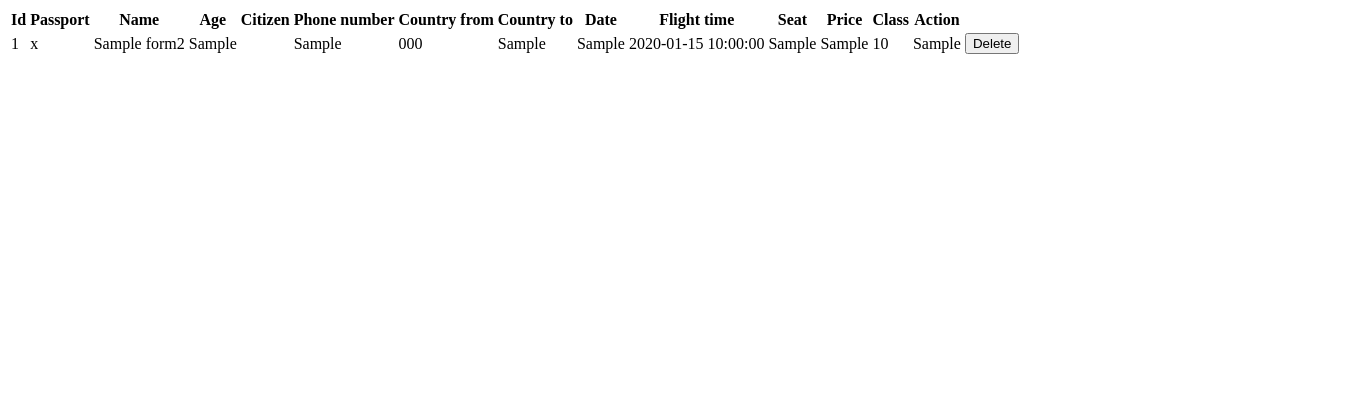
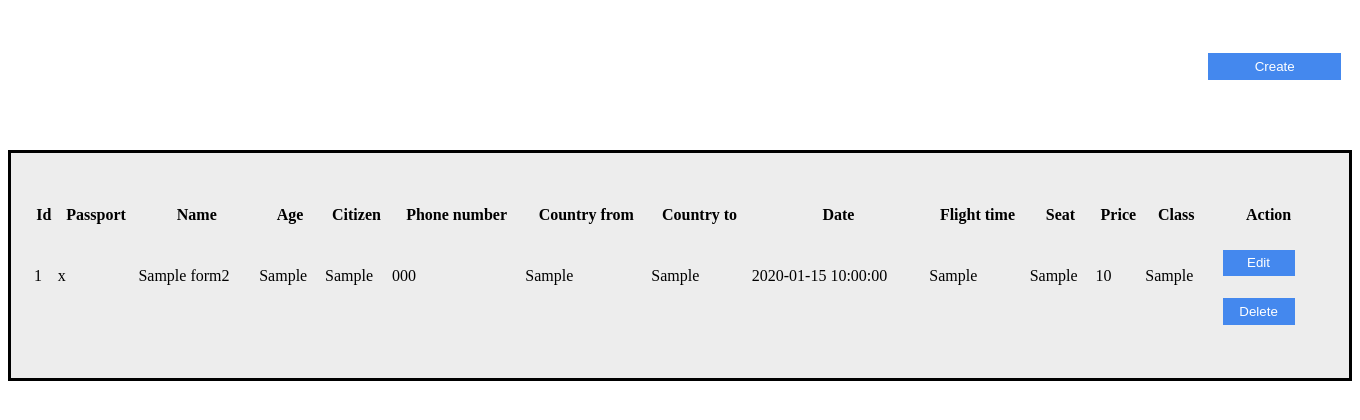
Before and after one commit to AlexisMejia/SED_G9, a PHP site: page / in a window 1360 px wide. Shown: the top 420 px of the page. Run offline with PHP 8.4, Linux system fonts and the light colour scheme; tables that the repository leaves empty or names only in its code hold one stand-in row (values such as "Sample post").

Commit message:
Html: done

```diff
--- a/html/index.php
+++ b/html/index.php
@@ -1,29 +1,35 @@
 <!DOCTYPE html>
 <html lang="en">
+
 <head>
     <meta charset="UTF-8">
     <meta name="viewport" content="width=device-width, initial-scale=1.0">
+    <link href="../css/indexStyle.css" rel="stylesheet" type="text/css">
     <title>Principal View</title>
 </head>
 <?php include("../php/db_cnt.php"); ?>
+
 <body>
-    <table>
+    <a href="createForm.php">
+        <input type="button" name="save" value="Create" />
+    </a>
+    <table id="airportID" width="100%">
         <thead>
             <tr>
-            <th>Id</th>
-            <th>Passport</th>
-            <th>Name</th>
-            <th>Age</th>
-            <th>Citizen</th>
-            <th>Phone number</th>
-            <th>Country from</th>
-            <th>Country to</th>
-            <th>Date</th>
-            <th>Flight time</th>
-            <th>Seat</th>
-            <th>Price</th>
-            <th>Class</th>
-            <th>Action</th>
+                <th id="title">Id</th>
+                <th id="title">Passport</th>
+                <th id="title">Name</th>
+                <th id="title">Age</th>
+                <th id="title">Citizen</th>
+                <th id="title">Phone number</th>
+                <th id="title">Country from</th>
+                <th id="title">Country to</th>
+                <th id="title">Date</th>
+                <th id="title">Flight time</th>
+                <th id="title">Seat</th>
+                <th id="title">Price</th>
+                <th id="title">Class</th>
+                <th id="title">Action</th>
             </tr>
         </thead>
         <thbody>
@@ -32,22 +38,25 @@
         $result_tasks = mysqli_query($conex, $query);
         while($row = mysqli_fetch_assoc($result_tasks)) { ?>
             <tr>
-        <td><?php echo $row['id']; ?></td>
-        <td><?php echo $row['passp_user']; ?></td>
-        <td><?php echo $row['name_user']; ?></td>
-        <td><?php echo $row['age_user']; ?><td>
-        <td><?php echo $row['citi_user']; ?></td>
-        <td><?php echo $row['phone_user']; ?></td>
-        <td><?php echo $row['pais_origen']; ?></td>
-        <td><?php echo $row['pais_llegada']; ?></td>
-        <td><?php echo $row['fecha_reg']; ?></td>
-        <td><?php echo $row['hora_vuelo']; ?></td>
-        <td><?php echo $row['asiento']; ?></td>
-        <td><?php echo $row['precio']; ?></td>
-        <td><?php echo $row['clase']; ?></td>
-        <td>
-        <a href="delete.php?id=<?php echo $row['id']?>">
-        <input type="submit" name="registerF" value="Delete"/>
+                <td class="info"><?php echo $row['id']; ?></td>
+                <td class="info"><?php echo $row['passp_user']; ?></td>
+                <td class="info"><?php echo $row['name_user']; ?></td>
+                <td class="info"><?php echo $row['age_user']; ?></td>
+                <td class="info"><?php echo $row['citi_user']; ?></td>
+                <td class="info"><?php echo $row['phone_user']; ?></td>
+                <td class="info"><?php echo $row['pais_origen']; ?></td>
+                <td class="info"><?php echo $row['pais_llegada']; ?></td>
+                <td class="info"><?php echo $row['fecha_reg']; ?></td>
+                <td class="info"><?php echo $row['hora_vuelo']; ?></td>
+                <td class="info"><?php echo $row['asiento']; ?></td>
+                <td class="info"><?php echo $row['precio']; ?></td>
+                <td class="info"><?php echo $row['clase']; ?></td>
+                <td class="info">
+                    <a href="../php/edit.php?id=<?php echo $row['id']?>">
+                        <input type="submit" name="edit" value="Edit" />
+                    </a>
+                    <a href="../php/delete.php?id=<?php echo $row['id']?>">
+                        <input type="submit" name="delete" value="Delete" />
                     </a>
                 </td>
             </tr>
@@ -55,4 +64,5 @@
         </thbody>
     </table>
 </body>
+
 </html>
```
Lines whose indentation alone changed are shown as unchanged.
